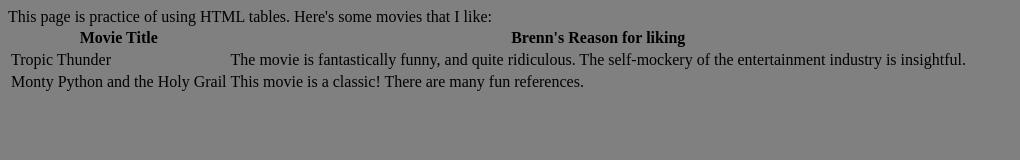
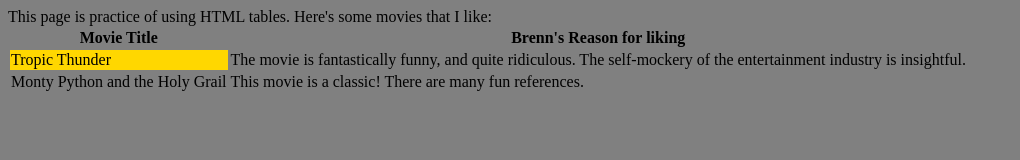
Before and after one commit to bkucey/bkucey.github.io, a plain HTML site: page basic-html/good-movies.html in a window 1280 px wide. In both pictures the pointer is over the element "Tropic Thunder". Shown: the whole page, without its empty margins (0-1020 px from the left). Drawn offline with Linux system fonts and the light colour scheme.

Commit message:
add CSS hover to table data

```diff
--- a/css/styles.css
+++ b/css/styles.css
@@ -5,3 +5,7 @@ body {
 h1{
     color:white;
 }
+
+td:hover {
+    background-color:gold;
+}
```
